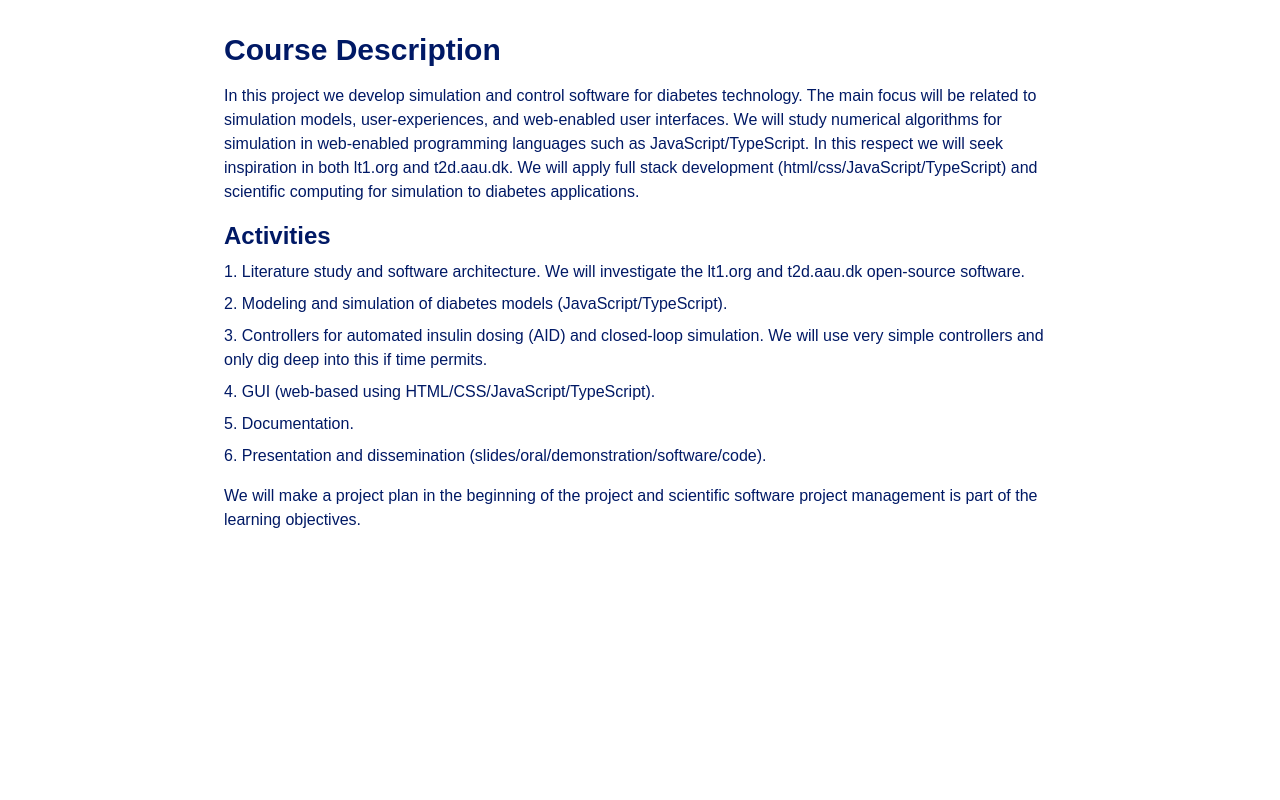
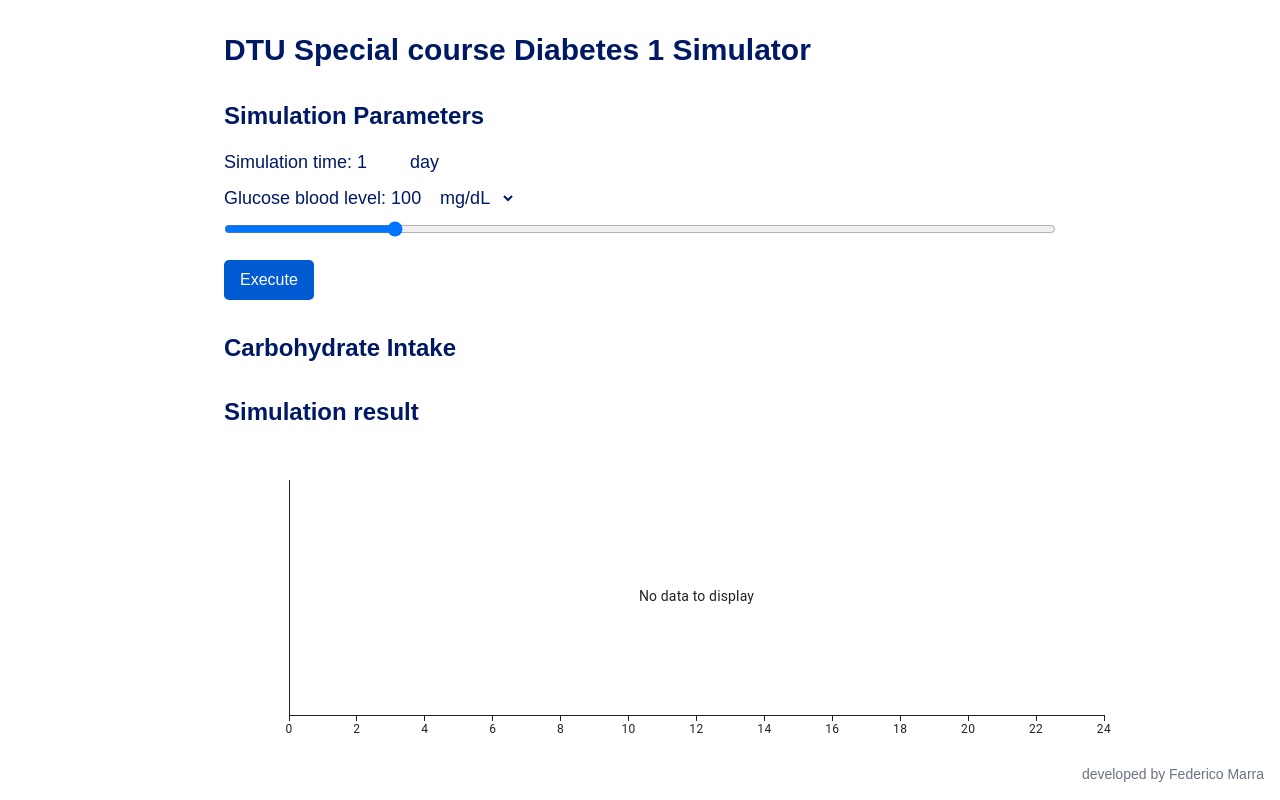
Before and after one commit to federicomarra/dtu-diabetes1-simulation, a Next.js app: page / in a window 1280 px wide. Built offline with nearby package versions, Linux system fonts and the light colour scheme.

Commit message:
WIP Update page and Hovorka model

```diff
--- a/app/HovorkaModel.tsx
+++ b/app/HovorkaModel.tsx
@@ -14,6 +14,10 @@ export class HovorkaModel extends Component {
     x1: { unit: "1/min", default: 0, value: 0, description: "insulin action on glucose transport", history: [] },
     x2: { unit: "1/min", default: 0, value: 0, description: "insulin action on glucose disposal", history: [] },
     x3: { unit: "1/min", default: 0, value: 0, description: "insulin action on endogenous glucose production (liver)", history: [] },
+  };
+
+  constructor() {
+    super({});
   }
 
   /**
@@ -153,7 +157,35 @@ export class HovorkaModel extends Component {
     return parameters
   }
 
-
+  /**
+   * Simulates the glycemic response over time given an initial glycemia,
+   * an array of carbohydrate intakes, and an array of insulin infusions.
+   *
+   * @param {number[]} time - Array of times in minutes.
+   * @param {number} Gstart - Initial glycemia in mmol/L.
+   * @param {number[]} dCho - Array of carbohydrate intakes in grams.
+   * @param {number[]} uIns - Array of insulin infusions.
+   * @returns {number[] | null} - Array of glycemia values over time or null if the input arrays do not have the same length.
+   */
+  simulate(time: number[], Gstart: number, dCho: number[], uIns: number[]) {
+    if (time.length == dCho.length && dCho.length == uIns.length) {
+      let t: number;
+      let d: number;
+      let u: number;
+      let G: number[] = [Gstart];
+      for (let i = 1; i < time.length; i++) {
+        t = time[i];
+        d = dCho[i];
+        u = uIns[i];
+        const UG = this.choAbsorption(t, d);
+        const UI = this.insulinAbsorption(t, u);
+        G.push(this.glucoseRegulatorySystem(t, G[i], UG, UI));
+      }
+      return G;
+    } else {
+      return Array.from({ length: time.length }, (_, i) => 0);
+    }
+  }
 
   render() {
     return (
@@ -165,17 +197,17 @@ export class HovorkaModel extends Component {
 const parameters: ParameterType = {
   "EGP0": { unit: "mmol/kg/min", default: 0.0161, value: 0.0161, description: "endogenous glucose production extrapolated to zero insulin concentration" },
   "F01": { unit: "mmol/kg/min", default: 0.0097, value: 0.0097, description: "non-insulin-dependent glucose ﬂux" },
-  "k12": { unit: "1/min", default: 0.066, value: 0.066, description: "transfer rate from the non-accessible to the accessible compartment" },
-  "ka1": { unit: "1/min", default: 0.006, value: 0.006, description: "deactivation rate" },
-  "ka2": { unit: "1/min", default: 0.06, value: 0.06, description: "deactivation rate" },
-  "ka3": { unit: "1/min", default: 0.03, value: 0.03, description: "deactivation rate" },
-  "SI1": { unit: "1/min/mU/l", default: 51.2e-4, value: 51.2e-4, description: "insulin sensitivity of distribution/transport" },
-  "SI2": { unit: "1/min/mU/l", default: 8.2e-4, value: 8.2e-4, description: "insulin sensitivity of disposal" },
-  "SI3": { unit: "1/mU/l", default: 520e-4, value: 520e-4, description: "insulin sensitivity of EGP" },
-  "ke": { unit: "1/min", default: 0.138, value: 0.138, description: "insulin elimination from plasma" },
+  "k12": { unit: "1/min", default: 0.0649, value: 0.0649, description: "transfer rate from the non-accessible to the accessible compartment" },
+  "ka1": { unit: "1/min", default: 0.0055, value: 0.0055, description: "deactivation rate" },
+  "ka2": { unit: "1/min", default: 0.0683, value: 0.0683, description: "deactivation rate" },
+  "ka3": { unit: "1/min", default: 0.0304, value: 0.0304, description: "deactivation rate" },
+  "SI1": { unit: "1/min/U/l", default: 51.2, value: 51.2, description: "insulin sensitivity of distribution/transport" },
+  "SI2": { unit: "1/min/U/l", default: 8.2, value: 8.2, description: "insulin sensitivity of disposal" },
+  "SI3": { unit: "1/U/l", default: 520, value: 520, description: "insulin sensitivity of EGP" },
+  "ke": { unit: "1/min", default: 0.14, value: 0.14, description: "insulin elimination from plasma" },
   "VI": { unit: "l/kg", default: 0.12, value: 0.12, description: "insulin distribution volume" },
-  "VG": { unit: "l/kg", default: 0.16, value: 0.16, description: "distribution volume of the accessible compartment" },
-  "AG": { unit: "1", default: 0.8, value: 0.8, description: "carbohydrate (CHO) bioavailability" },
+  "VG": { unit: "l/kg", default: 0.148, value: 0.148, description: "distribution volume of the accessible compartment" },
+  "AG": { unit: "1", default: 0.7, value: 0.7, description: "carbohydrate (CHO) bioavailability" },
   "MwG": { unit: "g/mol", default: 180.1577, value: 180.1577, description: "molecular weight of glucose" },
-  "BW": { unit: "kg", default: 75, value: 75, description: "body weight in kg" },
+  "BW": { unit: "kg", default: 65, value: 65, description: "body weight in kg" },
 }
--- a/app/page.tsx
+++ b/app/page.tsx
@@ -1,11 +1,85 @@
-import Image from "next/image";
+'use client'
+
 import { NextPage } from "next";
+import { useState } from "react";
+import { HovorkaModel } from "@/app/HovorkaModel";
+import { LineChart } from '@mui/x-charts/LineChart';
+import {width} from "@mui/system";
 
 const Home: NextPage = () => {
+  const initDays = 1;
+  const [days, setDays] = useState<number>(initDays);
+  const initTime = (days: number) => Array.from({ length: 24 * days }, (_, i) => i + 1)
+  const [time, setTime] = useState<number[]>(initTime(days));
+  const initGlyc = 100;
+  const initDCho = (days: number) => Array.from({length: 24 * days}, (_, i) => i % 24 == 7 ? 50 : i % 24 == 12 ? 75 : i % 24 == 20 ? 40 : 0);
+  const initUIns = (days: number) => Array.from({ length: 24 * days }, (_, i) => i % 24 < 7 ? 1.5 : i % 24 < 12 ? 1.3 : i % 24 < 20 ? 1.4 : 0);
+
+  const [unitMgDl, setUnitMgDl] = useState<boolean>(true);
+
+  const initMinGlyc = () => unitMgDl ? 50 : 2.8;
+  const initMaxGlyc = () => unitMgDl ? 300 : 16.7;
+  const [minGlycemia, setMinGlycemia] = useState<number>(initMinGlyc());
+  const [maxGlycemia, setMaxGlycemia] = useState<number>(initMaxGlyc());
+  const [startGlycemia, setStartGlycemia] = useState<number>(initGlyc);
+  const [dCho, setDCho] = useState<number[]>(initDCho(days));
+  const [uIns, setUIns] = useState<number[]>(initUIns(days));
+  const [result, setResult] = useState<number[]>([]);
+  const [conversionFactor, setConversionFactor] = useState<number>(18.01528);
+
+  const setParams = (days: number) => {
+    setDays(days);
+    setTime(initTime(days));
+    setDCho(initDCho(days));
+    setUIns(initUIns(days));
+    setResult([]);
+  }
+
+  const repeatArray = (arr: number[]) => {
+    const repeatedArray = [];
+    for (let i = 0; i < days; i++) {
+      repeatedArray.push(...arr);
+    }
+    return repeatedArray;
+  }
+
+  const handleExecute = () => {
+    // @ts-ignore
+    const model = new HovorkaModel({});
+
+    const parameters = model.getParameter();
+    const MwG = parameters.MwG.value;
+    setConversionFactor(MwG / 10)
+
+    console.log("Start glycemia:", startGlycemia,  unitMgDl ? "mg/dL" : "mmol/L");
+    console.log("Time:", time);
+    console.log("Carbohydrate intake:", dCho);
+    console.log("Insulin infusion:", uIns);
+
+
+
+    const result = model.simulate(time, startGlycemia/ (unitMgDl ? MwG * 10 : 1), dCho, uIns);
+    console.log(result);
+    if (result) setResult(result);
+  }
+
+  function changeUnit(toMgDl: boolean) {
+    const factor = toMgDl ? conversionFactor : 1 / conversionFactor;
+    const roundToDecimal = (value: number, decimals: number): number => {
+      const factor = Math.pow(10, decimals);
+      return Math.round(value * factor) / factor;
+    }
+    const newGlycemia = roundToDecimal(startGlycemia * factor, toMgDl ? 0 : 1);
+    setStartGlycemia(newGlycemia);
+    setUnitMgDl(toMgDl);
+    setMinGlycemia(initMinGlyc());
+    setMaxGlycemia(initMaxGlyc());
+  }
+
   return (
     <section className="p-8 max-w-4xl mx-auto">
-      <h1 className="text-3xl font-bold mb-4">Course Description</h1>
-      <p className="mb-4">
+      <h1 className="text-3xl font-bold mb-4">DTU Special course Diabetes 1 Simulator</h1>
+      {/*<p className="mb-4">
         In this project we develop simulation and control software for diabetes technology. The main focus will be related to simulation models, user-experiences, and web-enabled user interfaces. We will study numerical algorithms for simulation in web-enabled programming languages such as JavaScript/TypeScript. In this respect we will seek inspiration in both lt1.org and t2d.aau.dk. We will apply full stack development (html/css/JavaScript/TypeScript) and scientific computing for simulation to diabetes applications.
       </p>
       <h2 className="text-2xl font-semibold mb-2">Activities</h2>
@@ -29,7 +103,107 @@ const Home: NextPage = () => {
       </ol>
       <p className="mt-4">
         We will make a project plan in the beginning of the project and scientific software project management is part of the learning objectives.
-      </p>
+      </p>*/}
+      <div className="mt-8">
+        <div className="">
+        <h2 className="text-2xl font-semibold mb-4">Simulation Parameters</h2>
+        <label htmlFor="days" className="block text-lg font-medium mb-2">
+          Simulation time: <input
+            type="number"
+            id="days"
+            name="days"
+            value={days}
+            onChange={(e) => setParams(Number(e.target.value))}
+            min="1"
+            max="7"
+            data-np-intersection-state="observed"
+          /> day{days > 1 ? "s" : ""}
+        </label>
+        </div>
+
+        <div className="flex flex-row" id="start-glycemia-div">
+          <label className="block text-lg font-medium mb-2">
+            Glucose blood level: <input
+            type="number"
+            id="glycemia"
+            name="glycemia"
+            min={minGlycemia}
+            max={maxGlycemia}
+            step={unitMgDl ? "1" : "0.1"}
+            value={startGlycemia}
+            onChange={(e) => setStartGlycemia(Number(e.target.value))}
+            data-np-intersection-state="observed"
+            style={{
+              color: "var(--primary)",
+              width: "45px",
+            }}
+          />
+            <select
+              id="unit"
+              name="unit"
+              onChange={(e) => {
+                changeUnit(e.target.value === "mg/dL");
+              }}
+              defaultValue={"mg/dL"}
+            >
+              <option value="mg/dL">mg/dL</option>
+              <option value="mmol/L">mmol/L</option>
+            </select>
+          </label>
+        </div>
+        <input
+          type="range"
+          id="glycemia"
+          name="glycemia"
+          min={unitMgDl ? "50" : "2.8"}
+          max={unitMgDl ? "300" : "16.7"}
+          step={unitMgDl ? "1" : "0.1"}
+          value={startGlycemia}
+          onChange={(e) => setStartGlycemia(Number(e.target.value))}
+          className="w-full"
+          data-np-intersection-state="observed"
+          style={{
+            color: "var(--primary)",
+            //width: "50px",
+          }}
+        />
+
+        <button
+          onClick={handleExecute}
+          className="mt-4 px-4 py-2 text-white rounded"
+          style={{
+            backgroundColor: "var(--quaternary)",
+            borderRadius: "5px",
+            cursor: "pointer",
+          }}
+        >
+          Execute
+        </button>
+        <h2 className="text-2xl font-semibold mt-8 mb-4">Carbohydrate Intake</h2>
+        <h2 className="text-2xl font-semibold mt-8 mb-4">Simulation result</h2>
+        <LineChart
+          className="mt-4"
+          xAxis={[{ data: time }]}
+          series={
+          [{ data: result.map((value: number) => (value ? value : null)) }]
+        }
+          width={900}
+          height={300}
+        />
+        {result.length > 0 && (
+          <div className="mt-4">
+            <h3 className="text-xl font-semibold">Result:</h3>
+            <ul className="list-disc list-inside">
+              {result.map((value, index) => (
+                <li key={index}>{value}</li>
+              ))}
+            </ul>
+          </div>
+        )}
+      </div>
+      <footer className="absolute bottom-4 right-4 text-sm text-gray-500">
+              developed by Federico Marra
+      </footer>
     </section>
   );
 };
--- a/tsconfig.json
+++ b/tsconfig.json
@@ -1,5 +1,9 @@
 {
   "compilerOptions": {
+    "outDir": "dist",
+    "sourceMap": true,
+    "forceConsistentCasingInFileNames": true,
+    "noImplicitAny": true,
     "target": "ES2017",
     "lib": ["dom", "dom.iterable", "esnext"],
     "allowJs": true,
```
Also changed, not shown: package.json (+31 -7 lines), 2 other files (tests, documents, lock files or other folders).
